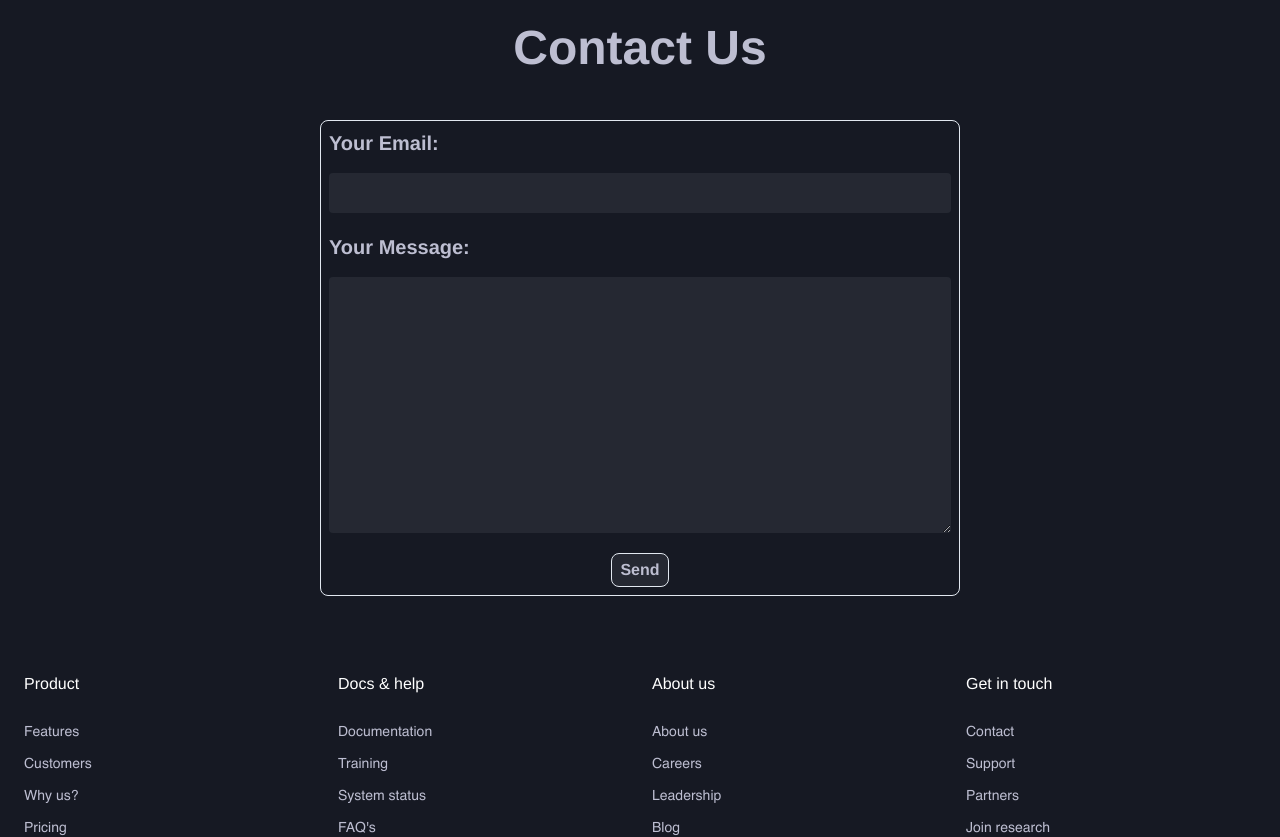
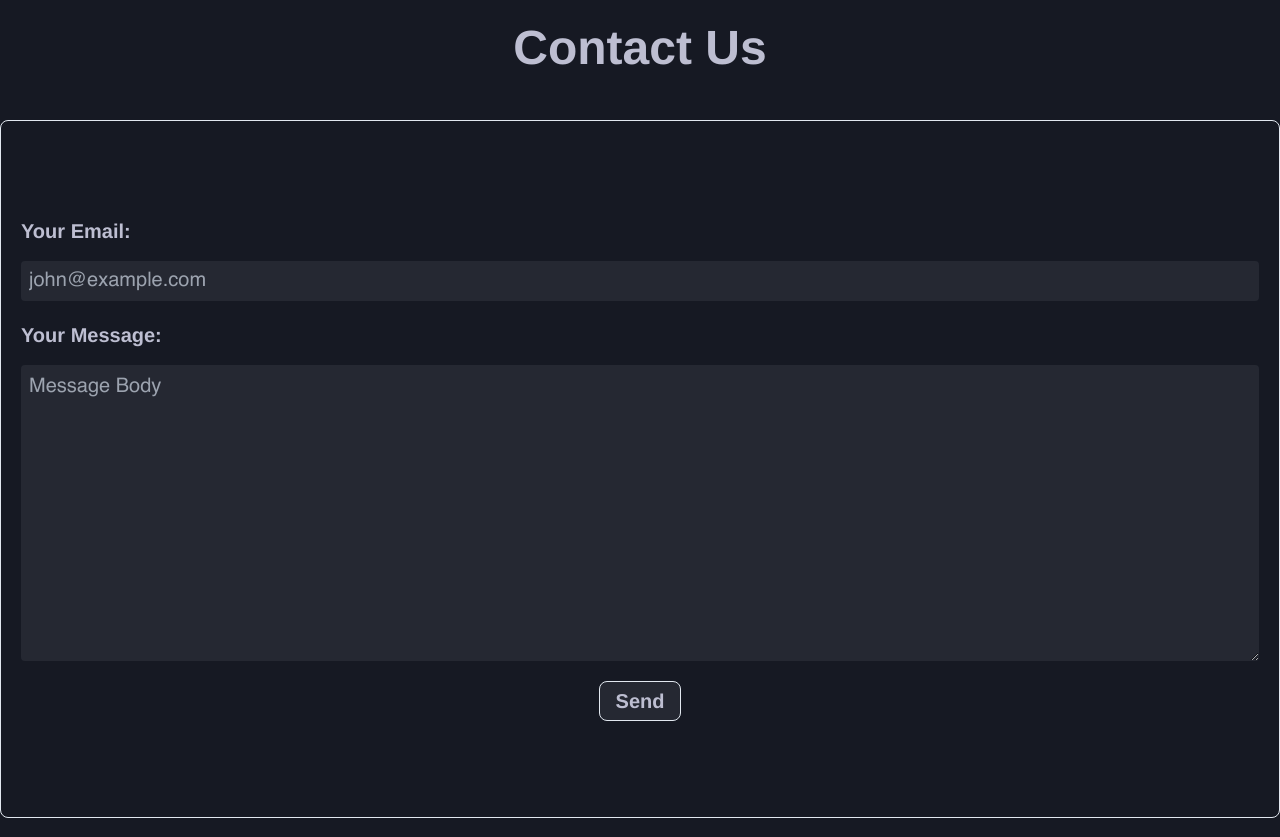
Before and after one commit to coder7475/sports-frontend, a React (Vite) app: page / in a window 1280 px wide. Shown: the part 1560-2397 px from the top of the page. Built offline with nearby package versions, Linux system fonts and the light colour scheme; no server answers.

Commit message:
feat: update ui of contact us

```diff
--- a/src/App.tsx
+++ b/src/App.tsx
@@ -1,5 +1,6 @@
 import Banner from "./components/banner/banner";
 import Footer from "./components/footer/Footer";
+import Contact from "./components/forms/contact/Contact";
 import NavBar from "./components/navbar/Navbar";
 import ContactUs from "./pages/homepage/ContactUs";
 import FeaturedSection from "./pages/homepage/FeaturedSection";
--- a/src/pages/homepage/ContactUs.tsx
+++ b/src/pages/homepage/ContactUs.tsx
@@ -1,3 +1,5 @@
+import { Button } from "@/components/ui/button";
+
 const ContactUs = () => {
   return (
     <div>
@@ -9,16 +11,16 @@ const ContactUs = () => {
           e.preventDefault();
           alert("Your Message is send successfully!");
         }}
-        className="border p-2 w-[50%] mx-auto flex flex-col gap-5 rounded-lg"
+        className="border container px-5 py-24 mx-auto flex flex-col gap-5 rounded-lg"
       >
         <EmailInput />
         <MessageInput />
-        <button
+        <Button
           type="submit"
-          className="border w-fit px-2 py-1 rounded-lg bg-card text-card-foreground mx-auto font-bold hover:bg-primary"
+          className="border w-fit text-xl hover:text-black px-4 py-2 rounded-lg bg-card text-card-foreground mx-auto font-bold hover:bg-primary"
         >
           Send
-        </button>
+        </Button>
       </form>
     </div>
   );
@@ -31,7 +33,8 @@ function EmailInput() {
         type="email"
         name="email"
         id="email"
-        className="w-full rounded-sm h-10 bg-card text-black px-2"
+        placeholder="john@example.com"
+        className="w-full rounded-sm h-10 bg-card px-2 text-xl text-white"
       />
     </label>
   );
@@ -45,7 +48,8 @@ function MessageInput() {
         rows={10}
         name="body"
         id="body"
-        className="w-full rounded-sm bg-card text-black p-2"
+        placeholder="Message Body"
+        className="w-full rounded-sm bg-card text-white p-2 text-xl"
       />
     </label>
   );
```
